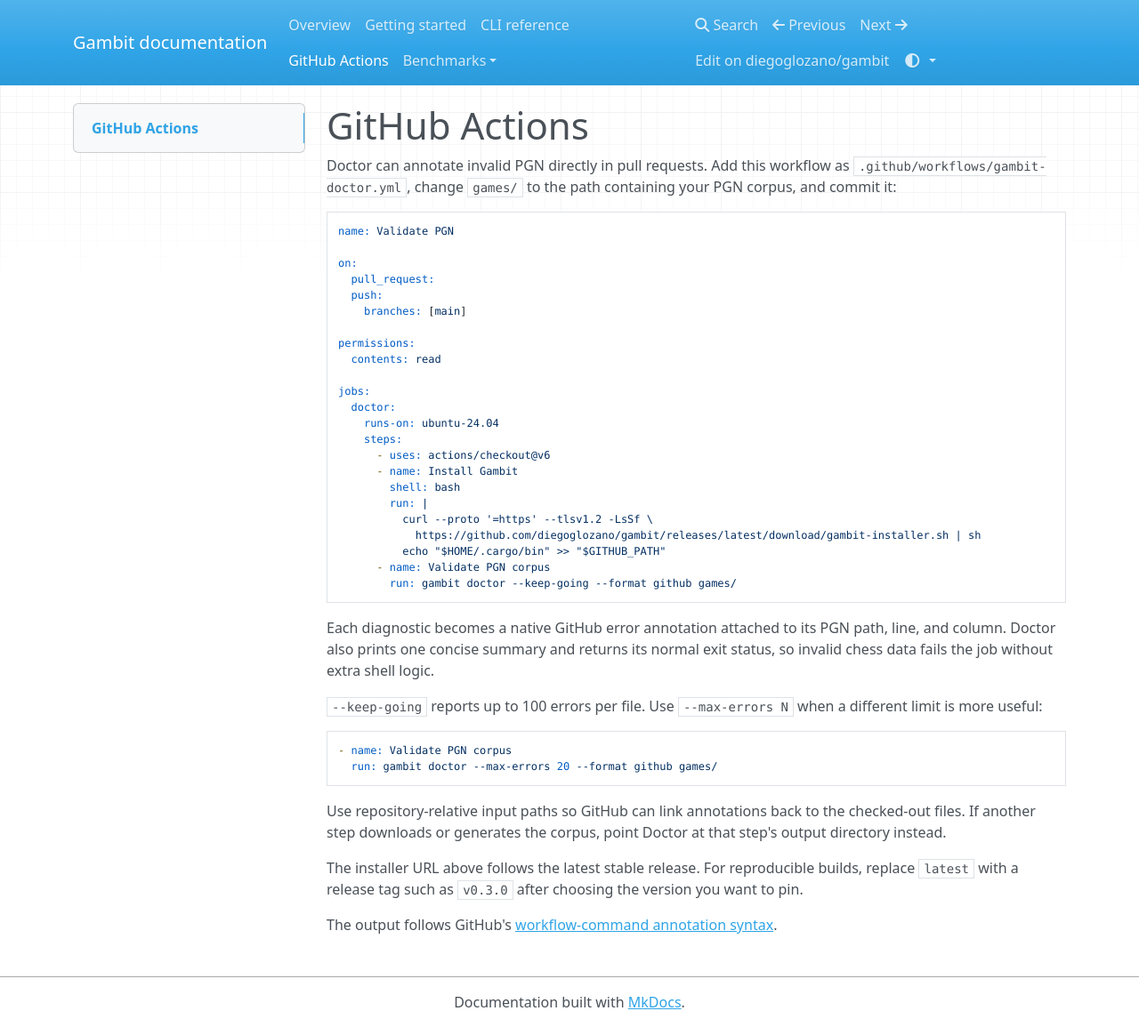
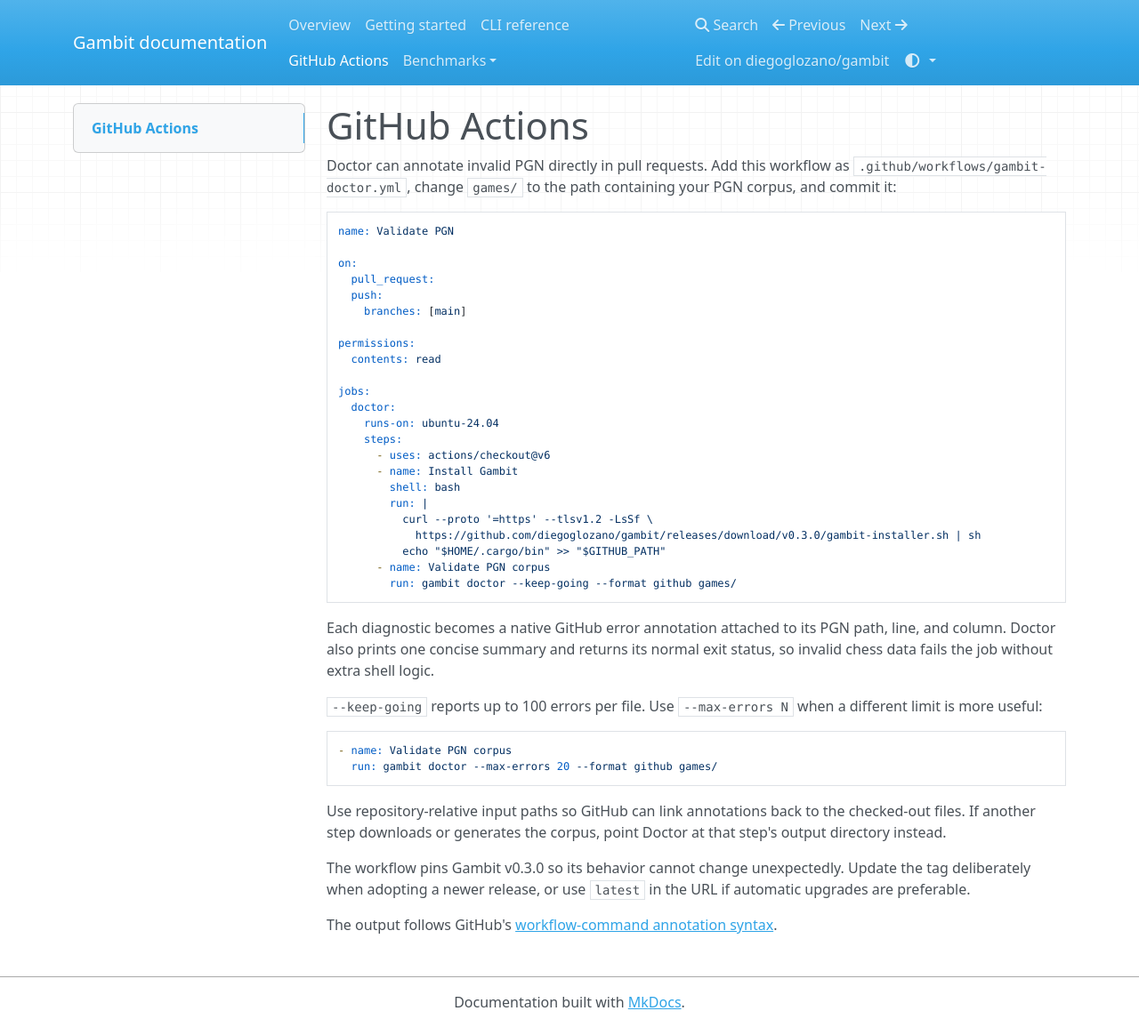
Before and after one commit to diegoglozano/gambit, an MkDocs documentation site: the page built from docs/github-actions.md, in a window 1280 px wide and 1155 px high. Shown: the whole window at 89% size. Built offline with MkDocs 1.6.1, drawn with Linux system fonts in a browser that asks for light colours; nearby versions of some CDN libraries.

```diff
--- a/docs/github-actions.md
+++ b/docs/github-actions.md
@@ -24,7 +24,7 @@ jobs:
         shell: bash
         run: |
           curl --proto '=https' --tlsv1.2 -LsSf \
-            https://github.com/diegoglozano/gambit/releases/latest/download/gambit-installer.sh | sh
+            https://github.com/diegoglozano/gambit/releases/download/v0.3.0/gambit-installer.sh | sh
           echo "$HOME/.cargo/bin" >> "$GITHUB_PATH"
       - name: Validate PGN corpus
         run: gambit doctor --keep-going --format github games/
@@ -47,9 +47,9 @@ Use repository-relative input paths so GitHub can link annotations back to the
 checked-out files. If another step downloads or generates the corpus, point
 Doctor at that step's output directory instead.
 
-The installer URL above follows the latest stable release. For reproducible
-builds, replace `latest` with a release tag such as `v0.3.0` after choosing the
-version you want to pin.
+The workflow pins Gambit v0.3.0 so its behavior cannot change unexpectedly.
+Update the tag deliberately when adopting a newer release, or use `latest` in
+the URL if automatic upgrades are preferable.
 
 The output follows GitHub's
 [workflow-command annotation syntax](https://docs.github.com/en/actions/reference/workflows-and-actions/workflow-commands#setting-an-error-message).
```
Also changed, not shown: CHANGELOG.md (+4 -1 lines), RELEASING.md (+3 -3 lines), 5 other files.
